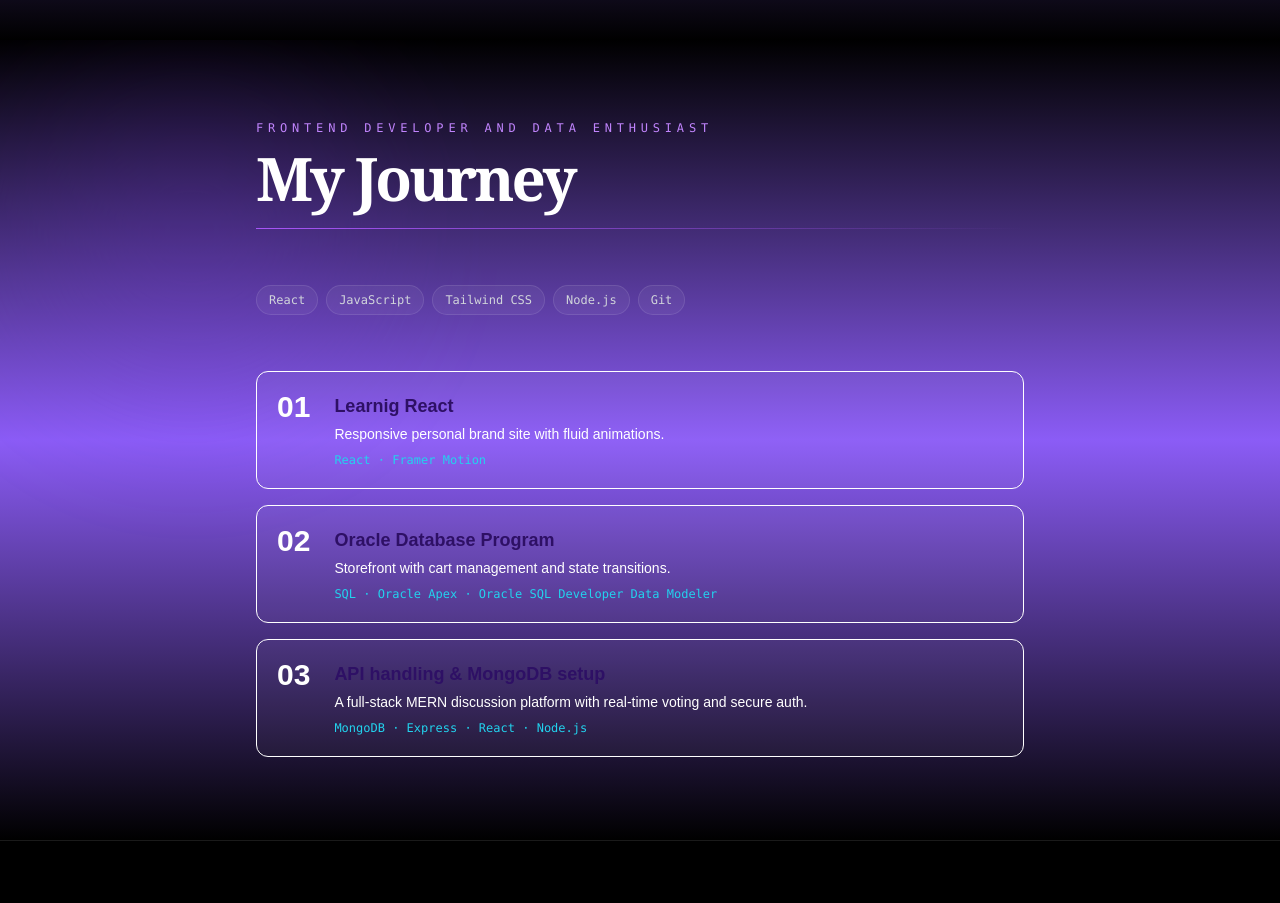
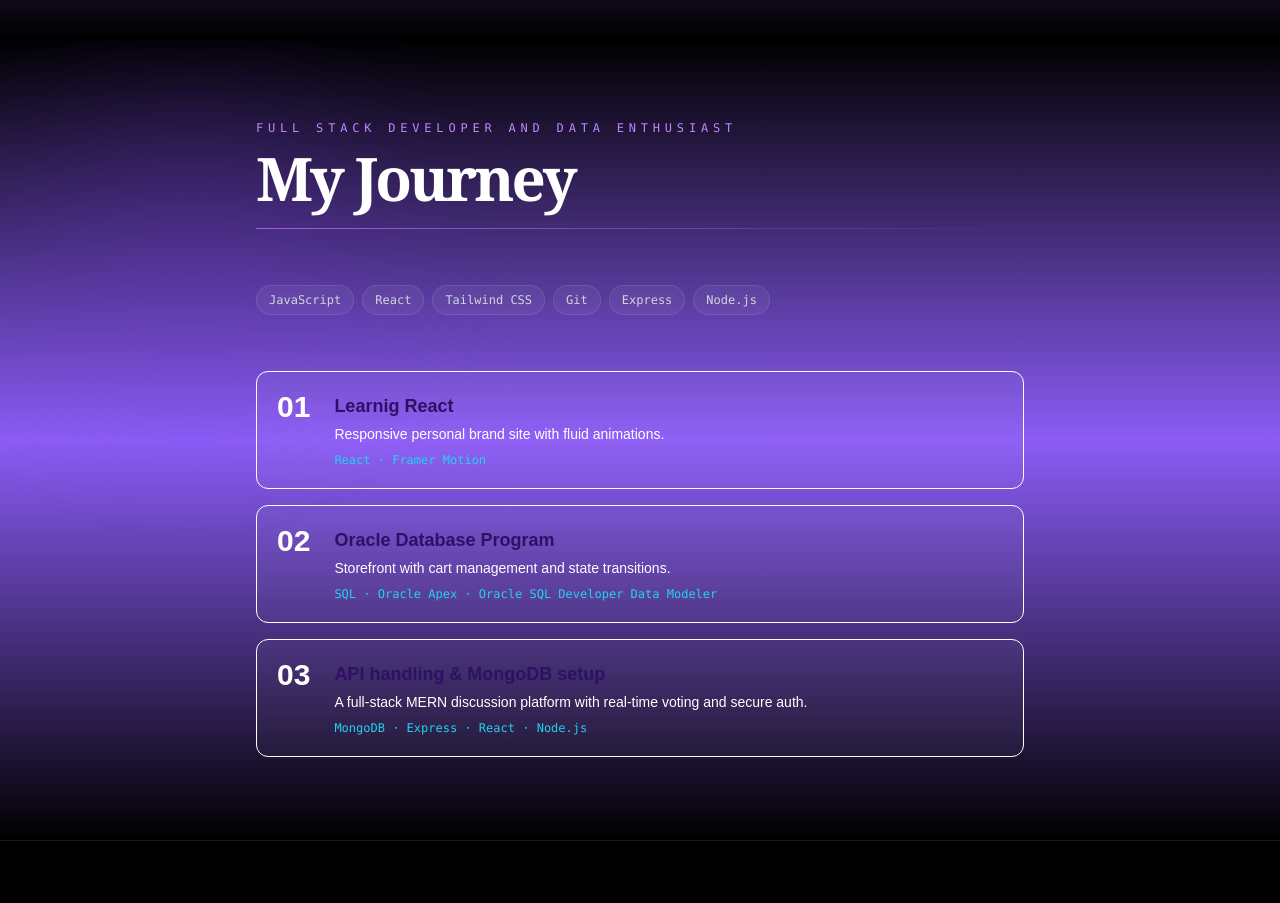
Before and after one commit to waskar2mohit/portfolio, a React (Vite) app: page / in a window 1280 px wide. Shown: the part 2360-3263 px from the top of the page. Built offline with nearby package versions, Linux system fonts and the light colour scheme.

Commit message:
Update portfolio styling and content

```diff
--- a/src/components/Experience.jsx
+++ b/src/components/Experience.jsx
@@ -1,6 +1,6 @@
 import { motion } from "framer-motion";
 
-const skills = ["React", "JavaScript", "Tailwind CSS", "Node.js", "Git"];
+const skills = ["JavaScript","React", "Tailwind CSS","Git","Express","Node.js"];
 
 const projects = [
   {
@@ -50,7 +50,7 @@ export default function Experience() {
           className="mb-14"
         >
           <p className="text-xs font-mono tracking-[0.4em] uppercase text-purple-400 mb-3">
-            Frontend Developer And Data Enthusiast
+            Full Stack Developer And Data Enthusiast
           </p>
           <h2
             className="text-6xl font-black tracking-tighter"
```
